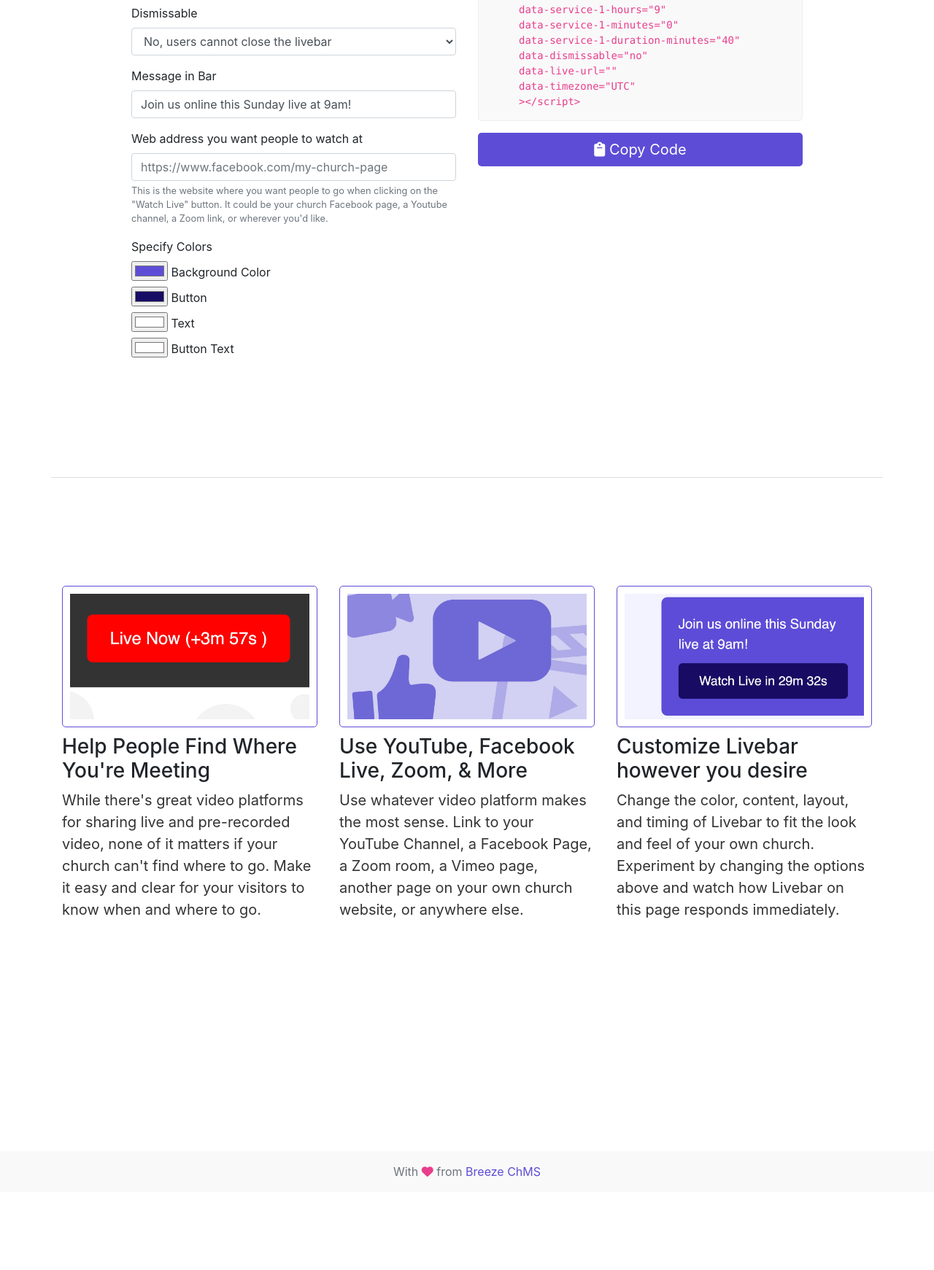
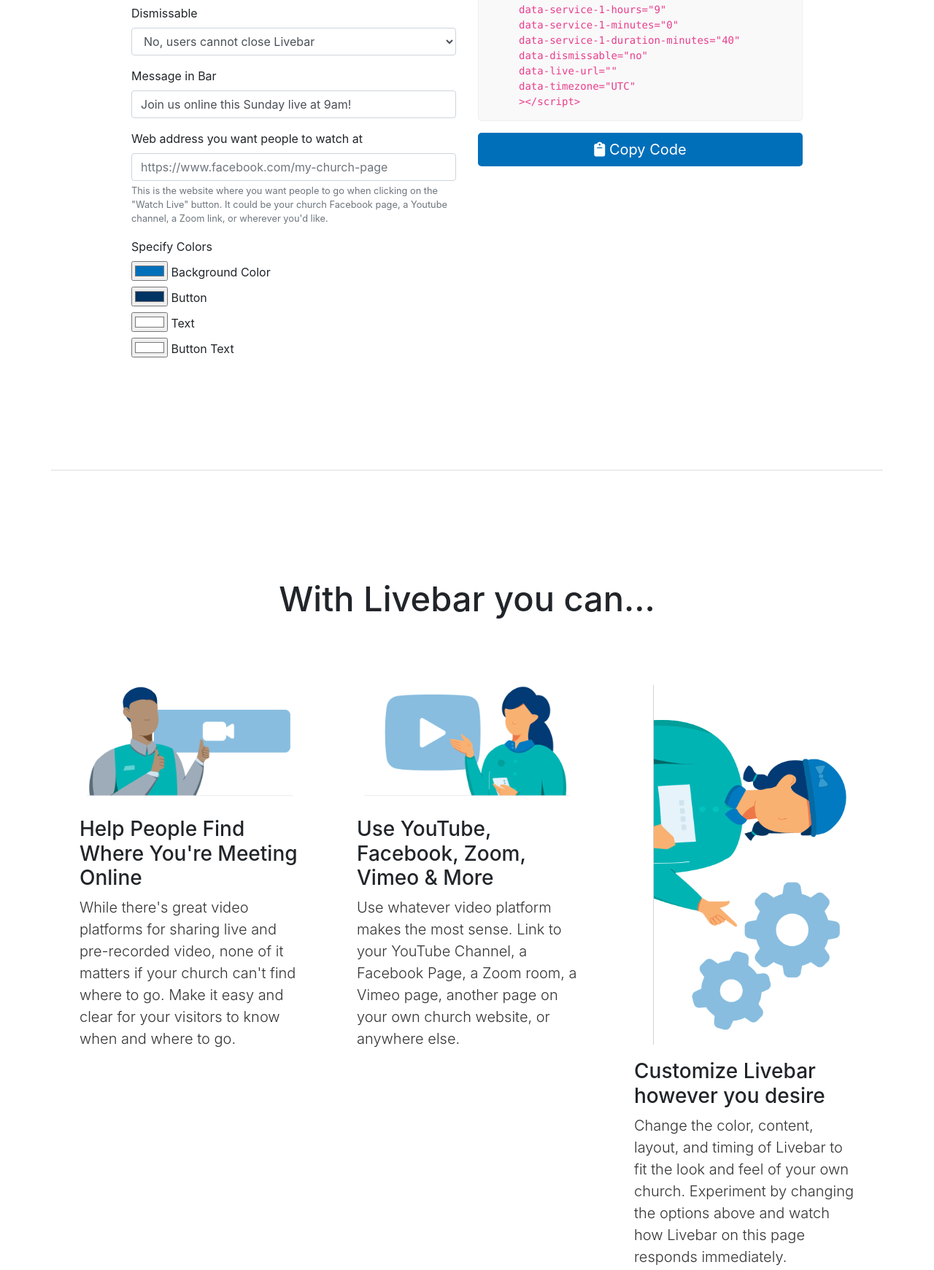
Before and after one commit to BreezeChMS/livebar, a plain HTML site: page index.html in a window 1280 px wide. Shown: the part 651-2392 px from the top of the page at 73% size. Before the commit the page ends 2285 px from the top, so only its background shows below. Drawn offline with nearby package versions, Linux system fonts and the light colour scheme.

Commit message:
design update

```diff
--- a/index.html
+++ b/index.html
@@ -56,7 +56,7 @@
       .btn-primary:hover,
       .btn-primary:active,
       .btn-primary:visited {
-      	background: #5D4DD6 !important;
+      	background: #006FBA !important;
       	border: 0px;
       }
 
@@ -64,7 +64,7 @@
       	margin-left: 40px;
       }
 
-      .lead {
+      .lead.subtitle {
       	border-bottom: 1px solid #ddd;
       	padding-bottom: 40px;
       }
@@ -77,11 +77,10 @@
 
       .feature-image {
       	width: 100%;
-      	border: 1px solid #5d4dd6;
       	padding: 10px;
       	margin-bottom: 10px;
       	border-radius: 5px;
-      	max-width: 450px;
+      	max-width: 350px;
       }
 
       code {
@@ -102,6 +101,19 @@
 		width: 200px;
 		float: right;
 		margin-right: 20px;
+      }
+
+      .footer-text {
+      	margin-top: 10px;
+      	display: inline-block;
+      	font-size: 25px;
+      	padding: 40px 0px;
+      }
+
+      .footer-text img {
+      	margin-top: -10px;
+      	margin-left: 4px;
+      	height: 30px;
       }
 
       @media (min-width: 768px) {
@@ -137,7 +149,7 @@
 	  <div class="row">
 	    <div class="col-xl-3 text-center order-xl-12">
 	     <div id="looksLikeThis" class="mt-3">
-	     	<div style="font-size: 50px; color: #5d4dd6;">
+	     	<div style="font-size: 50px; color: #006FBA;">
 	     		<i class="fas fa-arrow-up"></i>
 	     	</div>
      		<div style="margin-top: 0px; margin-left: 0px; display: inline-block; font-size: 20px; transform: rotate(-3deg); color: #000;">
@@ -147,7 +159,7 @@
 	    </div>
 	    <div class="col-xl-6  order-xl-6">
 	      <h1 class="mt-5 text-center">livebar.church</h1>
-	      <p class="lead text-center" style="width: 100%; max-width: 800px; margin: 0px auto;">
+	      <p class="lead subtitle text-center" style="width: 100%; max-width: 800px; margin: 0px auto;">
 	    Livebar is an insanely easy-to-install (and free) banner for your church website, helping your members know where to go for weekend services in the age of the coronavirus.</p>
 	    </div>
 	    <div class="col-xl-3  order-xl-1">
@@ -228,8 +240,8 @@
 			  <div class="form-group">
 			    <label for="dismissable">Dismissable</label>
 			    <select class="form-control" id="dismissable">
-			      <option value="no">No, users cannot close the livebar</option>
-			      <option value="yes">Yes, users can close the livebar</option>
+			      <option value="no">No, users cannot close Livebar</option>
+			      <option value="yes">Yes, users can close Livebar</option>
 			    </select>
 			  </div>
 
@@ -251,12 +263,12 @@
 			  	<label for="exampleFormControlInput1">Specify Colors</label>
 
 			  	<div>
-			    	<input type="color" id="background-color" name="head" value="#5D4DD6">
+			    	<input type="color" id="background-color" name="head" value="#006FBA">
 			    	<label for="exampleFormControlSelect1">Background Color</label>
 				</div>
 
 				<div>
-			    	<input type="color" id="button-color" name="head" value="#180D64">
+			    	<input type="color" id="button-color" name="head" value="#003462">
 			    	<label for="exampleFormControlSelect1">Button</label>
 				</div>
 
@@ -298,32 +310,97 @@
 
 </main>
 
-<div class="container" style="border-top: 1px solid #ddd; margin-top: 140px; padding-top: 100px; margin-bottom: 300px;">
+<div class="container" style="margin-top: 130px; margin-bottom: 130px; border-top: 1px solid #ddd; padding-top: 100px;">
+
+	<div class="row">
+
+		<div class="col-md-2 text-center">
+
+		</div>
+
+		<div class="col-md-8 text-center">
+
+	      		<h2 class="mt-5 text-center" style="font-size: 47px;">
+	      			With Livebar you can...
+	      		</h2>
+
+		</div>
+
+		<div class="col-md-2 text-center">
+
+		</div>
+
+	</div>
 
 	<div class="row">
 
 		<div class="col-md-4 text-center">
-			<img src="images/live-now.jpg" class="feature-image mt-5">
-			<h3 class="text-left">Help People Find Where You're Meeting</h3>
-			<p class="feature-text">
+			<div class="p-4">
+				<img src="images/find-services.png" class="feature-image mt-5">
+				<h3 class="text-left">Help People Find Where You're Meeting Online</h3>
+				<p class="feature-text lead">
 					While there's great video platforms for sharing live and pre-recorded video, none of it matters if your church can't find where to go. Make it easy and clear for your visitors to know when and where to go.
 				</p>
 			</div>
+		</div>
 
 		<div class="col-md-4 text-center">
-			<img src="images/video-platforms.jpg" class="feature-image mt-5">
-			<h3 class="text-left">Use YouTube, Facebook Live, Zoom, &amp; More</h3>
-			<p class="feature-text">
+			<div class="p-4">
+				<img src="images/any-platform.png" class="feature-image mt-5">
+				<h3 class="text-left">Use YouTube, Facebook, Zoom, Vimeo &amp; More</h3>
+				<p class="feature-text lead">
 					Use whatever video platform makes the most sense. Link to your YouTube Channel, a Facebook Page, a Zoom room, a Vimeo page, another page on your own church website, or anywhere else.
 				</p>
 			</div>
+		</div>
 
 		<div class="col-md-4 text-center">
-			<img src="images/customize-livebar.jpg" class="feature-image mt-5">
+			<div class="p-4">
+				<img src="images/configuration.png" class="feature-image mt-5">
 				<h3 class="text-left">Customize Livebar however you desire</h3>
-			<p class="feature-text">
+				<p class="feature-text lead">
 					Change the color, content, layout, and timing of Livebar to fit the look and feel of your own church. Experiment by changing the options above and watch how Livebar on this page responds immediately.
 				</p>
+			</div>
+		</div>
+
+	</div>
+
+
+</div>
+
+<div class="container-fluid">
+
+	<div class="row">
+
+		<div class="col-md-2 text-center">
+
+		</div>
+
+		<div class="col-md-8 text-center">
+
+			<div style="border-top: 1px solid #ddd; padding: 130px 0px;">
+
+				<img src="images/more-features.png" style="max-width: 200px; width: 100%;">
+
+	      		<h2 class="mt-5 text-center" style="font-size: 47px;">
+	      			Looking for more features?
+	      		</h2>
+
+		      	<p class="lead subtitle text-center" style="border-bottom: none; width: 100%; max-width: 800px; margin: 0px auto;">
+			    	We built Livebar as a response to the COVID-19 pandemic as a way to help churches more quickly and easily communicate where they are gathering online. If you're interested in having us further develop the platform
+			    	to provide support for multiple services, the ability to manage Livebar from a control panel (instead of
+			    	having to update the code), and more options to customize the appearance of Livebar, we'd love to hear from you.
+				</p>
+
+				<a href="https://product.breezechms.com/form/livebar" target="_blank" class="btn btn-primary btn-lg">Tell Us to Keep Improving Livebar</a>
+
+			</div>
+
+		</div>
+
+		<div class="col-md-2 text-center">
+
 		</div>
 
 	</div>
@@ -333,7 +410,9 @@
 
 <footer class="footer mt-auto py-3">
   <div class="container text-center">
-    <span class="text-muted">With <i class="fas fa-heart pink"></i> from <a href="https://www.breezechms.com" target="_blank">Breeze ChMS</a></span>
+    <span class="text-muted footer-text">Made with <i class="fas fa-heart pink"></i> from <a href="https://www.breezechms.com" target="_blank">
+    	<img src="images/breeze-logo.png" class="breeze-logo" />
+    </a></span>
   </div>
 </footer>
 
```
Also changed, not shown: no-url.html (+16 -4 lines), android-chrome-192x192.png, android-chrome-512x512.png, apple-touch-icon.png, favicon-16x16.png, favicon-32x32.png, favicon.ico, images/any-platform.png (added), images/breeze-logo.png (added), images/configuration.png (added), images/find-services.png (added), images/more-features.png (added), site.webmanifest, 1 other file. Lines whose indentation alone changed are shown as unchanged.
